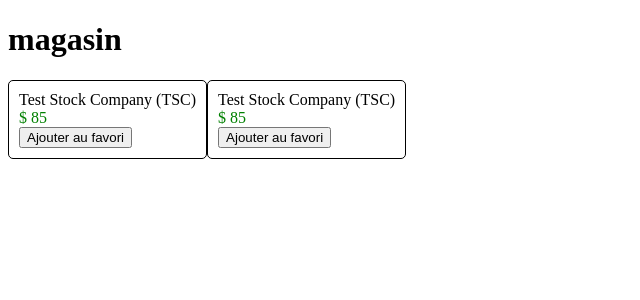
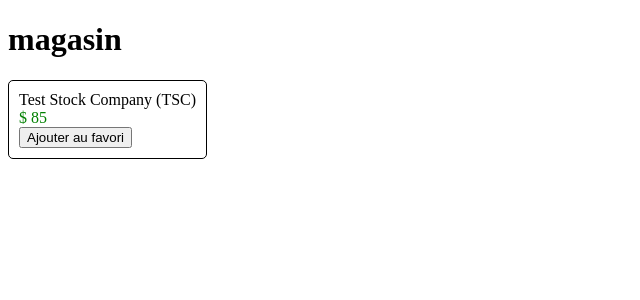
Before and after one commit to mugiwara62740/angular_formation, an Angular app: page / in a window 1280 px wide. Shown: the top 300 px of the page, without its empty margins (0-640 px from the left). Built offline with nearby package versions, Linux system fonts and the light colour scheme.

Commit message:
Fix suppression d'un placeholder du composant article

```diff
--- a/src/app/app.component.html
+++ b/src/app/app.component.html
@@ -2,11 +2,5 @@
     {{title}}
 </h1>
 <app-article [stock]="stockObj"
-             (toggleFavorite)="onToggleFavorite($event)"
-             >
-    <button (click)="testMethod()">With Button 1</button>
+             (toggleFavorite)="onToggleFavorite($event)">
 </app-article>
-<app-article [stock]="stockObj"
-             (toggleFavorite)="onToggleFavorite($event)">
-    No buttons for you!!
-</app-article>
```
